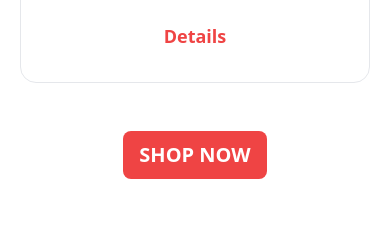
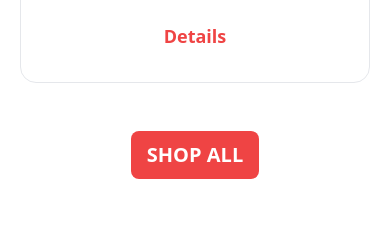
Before and after one commit to nurnaharnuri/assignment-3, a plain HTML site: page index.html in a window 390 px wide. Shown: the part 3420-3649 px from the top of the page. Drawn offline with nearby package versions, Linux system fonts and the light colour scheme.

Commit message:
fruit burst responsive website

```diff
--- a/index.html
+++ b/index.html
@@ -113,7 +113,7 @@
                       <div class="max-w-3xl">
                         <h1 class="mb-5 text-7xl font-extrabold">Exotic tastes at your doorstep</h1>
                         <p class="mb-5">We supply highly quality organic tastes products </p>
-                        <button class="btn border-0 bg-red-500 text-xl font-extrabold text-white hover:bg-red-900">Shop Now</button>
+                        <button class="btn border-0 bg-red-500 text-xl font-extrabold text-white hover:bg-red-900 ">Shop Now</button>
                       </div>
                     </div>
                   </div>
@@ -454,7 +454,7 @@
             </div>
           </div>
           <div class="flex justify-center">
-            <button class="btn border-0 bg-red-500 text-xl font-extrabold text-white hover:bg-red-900 ">Shop Now</button>
+            <button class="btn border-0 bg-red-500 text-xl font-extrabold text-white hover:bg-red-900 ">Shop All</button>
         </div>
     </section>
 
```
